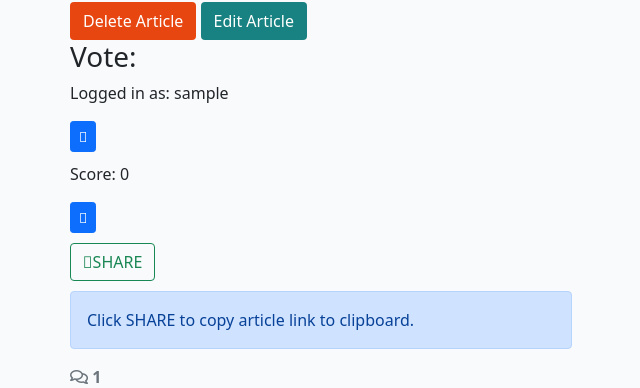
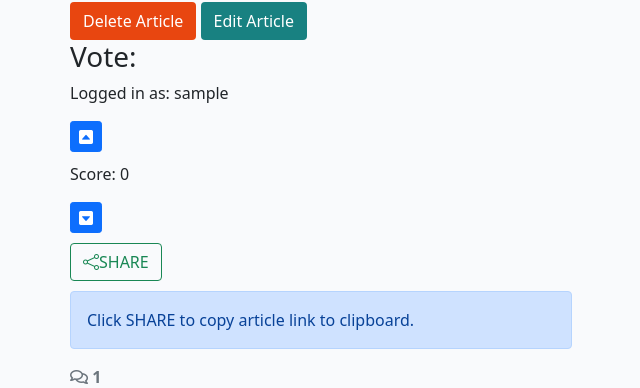
Before and after one commit to md-ash-dot/newstok, a Django app: a page that uses news/templates/news/article_detail.html in a window 1280 px wide. Shown: the part 490-878 px from the top of the page, without its empty margins (12-652 px from the left). Run offline with Django 4.2, Linux system fonts and the light colour scheme; a user stored in the database is signed in; tables that the repository leaves empty hold one stand-in row (values such as "Sample post"); parts of the project's set-up code (start-up, migrations or seed data) failed here and were passed over; some libraries are stand-ins or nearby versions.

Commit message:
fix: replace fonatawesome icons with bootstraps icons for upvote, downvote and share buttons on article detail page

```diff
--- a/news/templates/news/article_detail.html
+++ b/news/templates/news/article_detail.html
@@ -53,14 +53,14 @@
     <p>Logged in as: {{ user.username }}</p>
     <form method="post" action="{% url 'upvote_article' article.slug %}">
       {% csrf_token %}
-      <button type="submit" class="btn btn-primary btn-sm"><i class="fa-solid fa-arrow-up"></i></button>
+      <button type="submit" class="btn btn-primary btn-sm"><i class="bi bi-caret-up-square-fill"></i></button>
     </form>
     <div class="score">
       <p>Score: {{ article.score }}</p>
     </div>
     <form method="post" action="{% url 'downvote_article' article.slug %}">
       {% csrf_token %}
-      <button type="submit" class="btn btn-primary btn-sm vote"><i class="fa-solid fa-arrow-down"></i></button>
+      <button type="submit" class="btn btn-primary btn-sm vote"><i class="bi bi-caret-down-square-fill"></i></button>
     </form>
     {% else %}
     <p>Log in to vote</p>
@@ -71,7 +71,7 @@
   <!-- Displaying share button to copy link to clipboard -->
   <div class="row">
     <div class="col-12">
-      <button type="button" class="btn btn-outline-success" onclick="geturl()"><i class="fa-solid fa-share"></i>SHARE</button>
+      <button type="button" class="btn btn-outline-success" onclick="geturl()"><i class="bi bi-share"></i>SHARE</button>
       <script>function geturl() {
           const currentUrl = window.location.href;
           navigator.clipboard.writeText(currentUrl);
```
